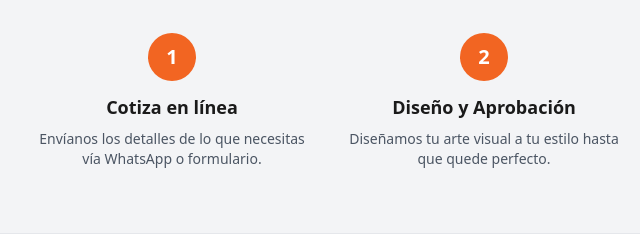
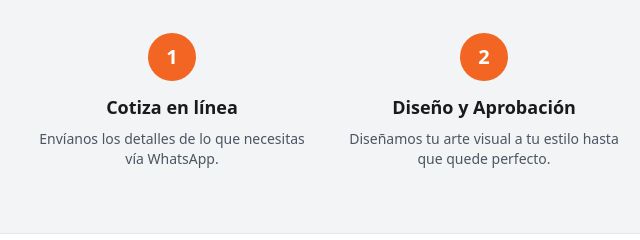
Before and after one commit to imprintmundo/web, a plain HTML site: page index.html in a window 1280 px wide. Shown: the part 1720-1960 px from the top of the page, 0-640 px from the left. Drawn offline with nearby package versions, Linux system fonts and the light colour scheme.

Commit message:
Update index.html

```diff
--- a/index.html
+++ b/index.html
@@ -254,7 +254,7 @@
         <div class="space-y-2">
           <div class="w-12 h-12 bg-brandOrange text-white font-bold text-xl rounded-full flex items-center justify-center mx-auto mb-3">1</div>
           <h4 class="font-bold text-lg text-brandDark">Cotiza en línea</h4>
-          <p class="text-gray-600 text-sm">Envíanos los detalles de lo que necesitas vía WhatsApp o formulario.</p>
+          <p class="text-gray-600 text-sm">Envíanos los detalles de lo que necesitas vía WhatsApp.</p>
         </div>
         <div class="space-y-2">
           <div class="w-12 h-12 bg-brandOrange text-white font-bold text-xl rounded-full flex items-center justify-center mx-auto mb-3">2</div>
```
